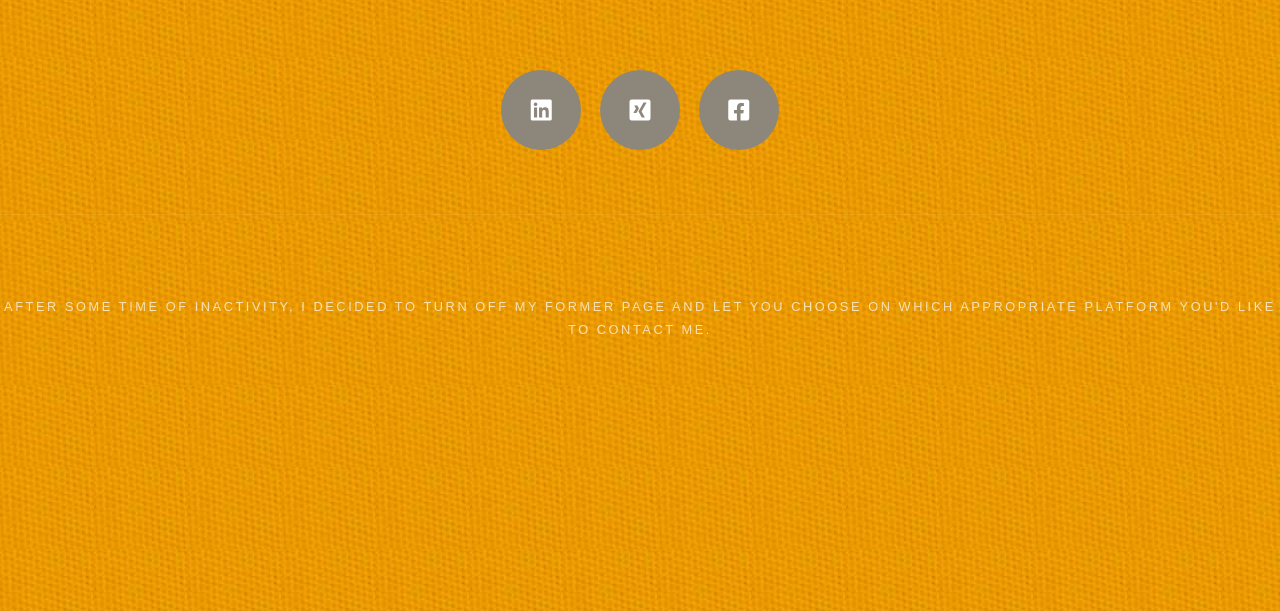
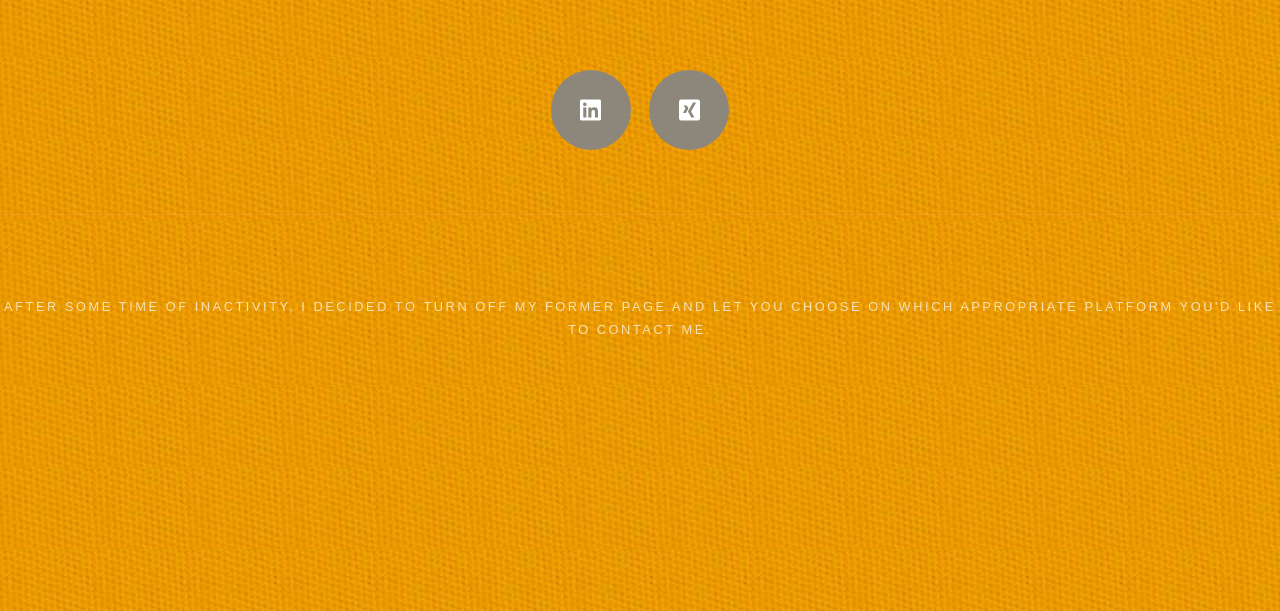
Before and after one commit to arburk/arno-burkhart.de, a plain HTML site: page index.html in a window 1280 px wide. Shown: the part 189-800 px from the top of the page. Drawn offline with Linux system fonts and the light colour scheme.

Commit message:
removed facebook since deleted account

```diff
--- a/index.html
+++ b/index.html
@@ -19,7 +19,6 @@
 			<ul class="contact">
 				<li><a href="https://ch.linkedin.com/pub/arno-burkhart/b4/a24/7b2" class="fab fa-linkedin" title="Arno Burkhart at Linked in"><span>Linked in</span></a></li>
 				<li><a href="https://www.xing.com/profile/Arno_Burkhart" class="fab fa-xing-square" title="Arno Burkhart at Xing"></a></li>
-				<li><a href="https://www.facebook.com/arno.burkhart" class="fab fa-facebook-square" title="Arno Burkhart at facebook"></a></li>
 			</ul>
 		</div>
 	</div>
```
